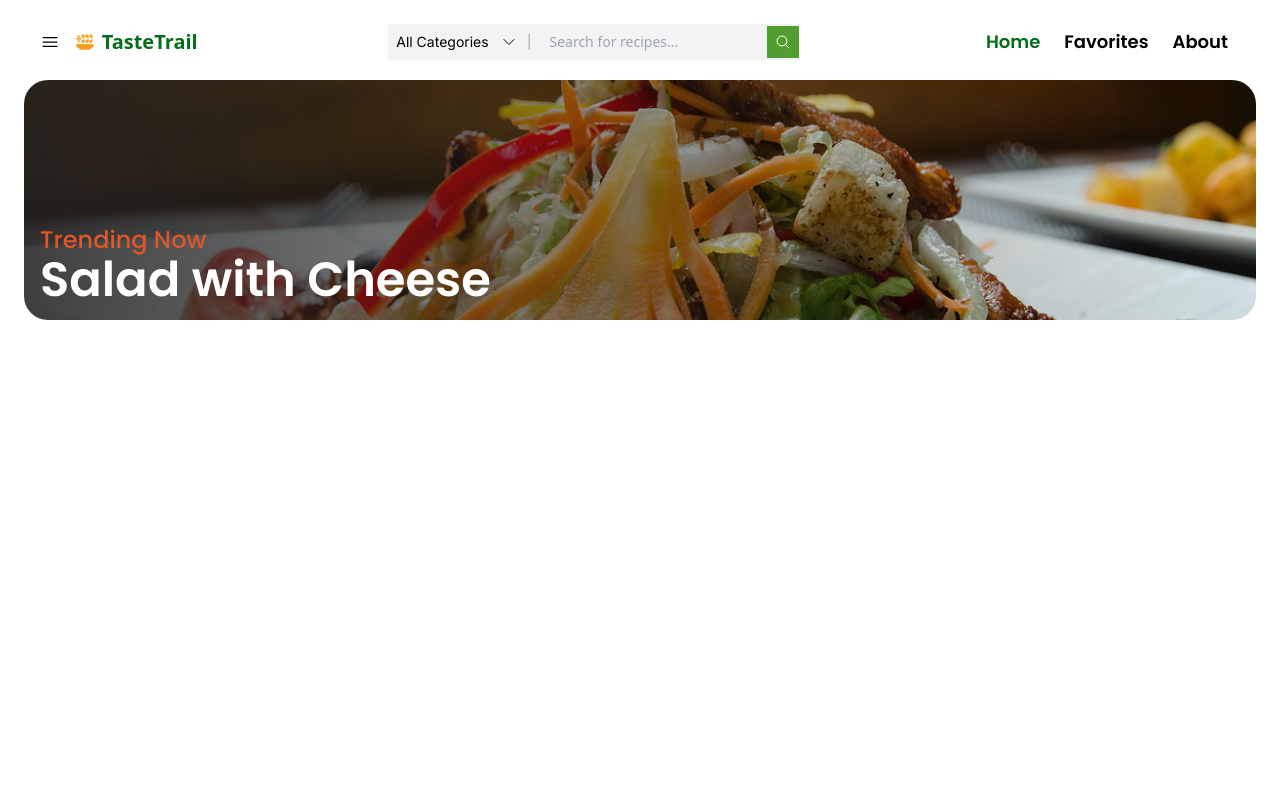
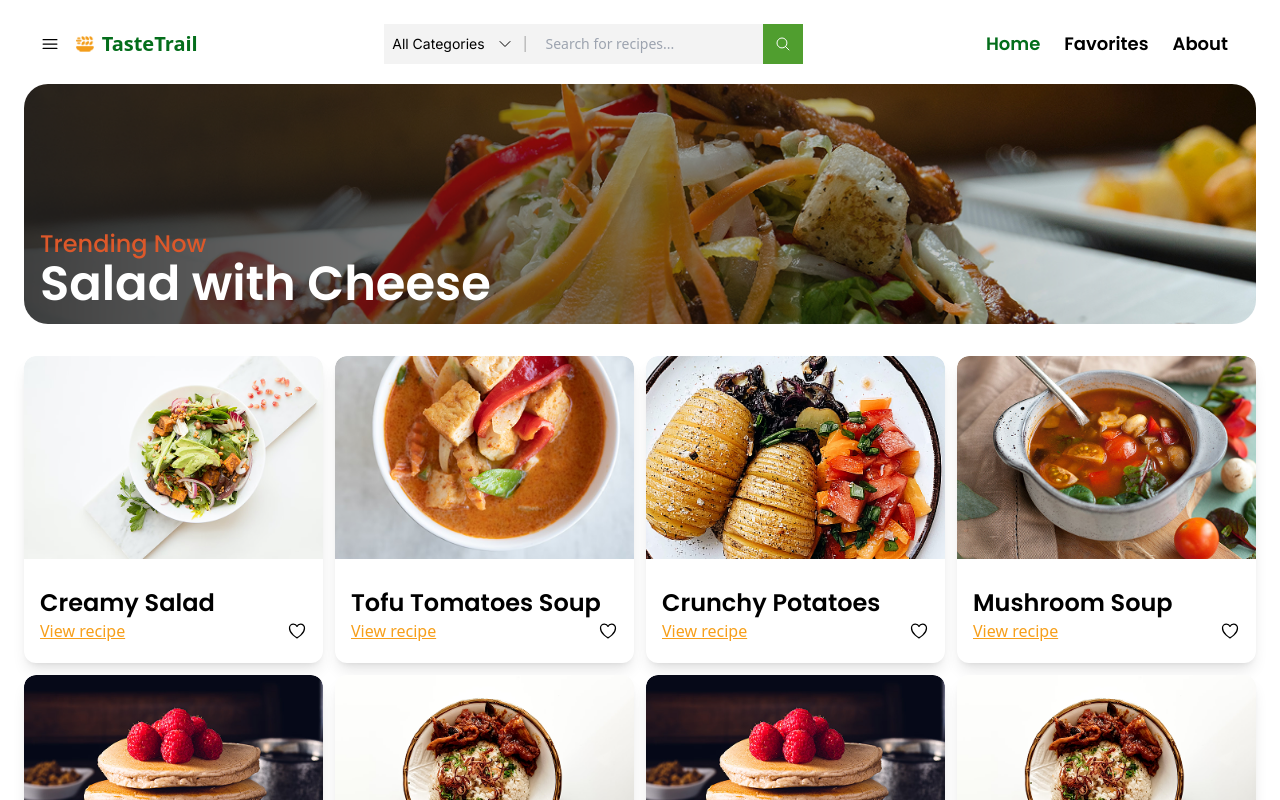
Before and after one commit to KirubelWondwossen/recipe-sharing-app, a React (Vite) app: page /home in a window 1280 px wide. Shown: the top 800 px of the page. Built offline with nearby package versions, Linux system fonts and the light colour scheme.

Commit message:
Render the home meal cards dynamically

```diff
--- /dev/null
+++ b/src/components/MealCard.jsx
@@ -0,0 +1,27 @@
+import { HeartIcon } from "@heroicons/react/24/outline";
+
+function MealCard({ meal, i }) {
+  return (
+    <div className="flex flex-col rounded-xl shadow-lg gap-7 bg-white overflow-hidden">
+      <div className="overflow-hidden">
+        <img
+          className="rounded-t-xl transition-transform hover:scale-110 duration-300 w-full"
+          src={`images/recipe/img-${i + 1}.png`}
+          alt={meal}
+        />
+      </div>
+      <div className="px-4 pb-5 text-left">
+        <h3 className="sm:text-xl md:text-2xl font-heading font-semibold">
+          {meal}
+        </h3>
+        <div className="flex justify-between w-full items-center">
+          <a href="#" className="text-body text-base text-accent underline">
+            View recipe
+          </a>
+          <HeartIcon className="w-5" />
+        </div>
+      </div>
+    </div>
+  );
+}
+export default MealCard;
--- a/src/components/Navbar.jsx
+++ b/src/components/Navbar.jsx
@@ -53,7 +53,7 @@ function Search() {
         type="search"
         placeholder="Search for recipes..."
       />
-      <span className="p-2 bg-[#509E2F] cursor-pointer">
+      <span className="p-3 bg-[#509E2F] cursor-pointer">
         <MagnifyingGlassIcon className="w-4 text-white" />
       </span>
     </div>
--- a/src/pages/Home.jsx
+++ b/src/pages/Home.jsx
@@ -1,11 +1,34 @@
+import MealCard from "../components/MealCard";
 import Navbar from "../components/Navbar";
 import Trending from "../components/Trending";
+
+const meals = [
+  "Creamy Salad",
+  "Tofu Tomatoes Soup",
+  "Crunchy Potatoes",
+  "Mushroom Soup",
+  "Raspberry Pancake",
+  "Beef Teriyaki",
+  "Raspberry Pancake",
+  "Beef Teriyaki",
+];
 
 function Home() {
   return (
     <div className="container mx-auto">
       <Navbar />
       <Trending />
+      <MealCards />
+    </div>
+  );
+}
+
+function MealCards() {
+  return (
+    <div className="grid grid-cols-1 items-center sm:grid-cols-2 md:grid-cols-3 lg:grid-cols-4 gap-3 mt-8">
+      {meals.map((meal, i) => (
+        <MealCard meal={meal} i={i} key={i} />
+      ))}
     </div>
   );
 }
```
Also changed, not shown: public/images/recipe/img-7.png (added), public/images/recipe/img-8.png (added).
